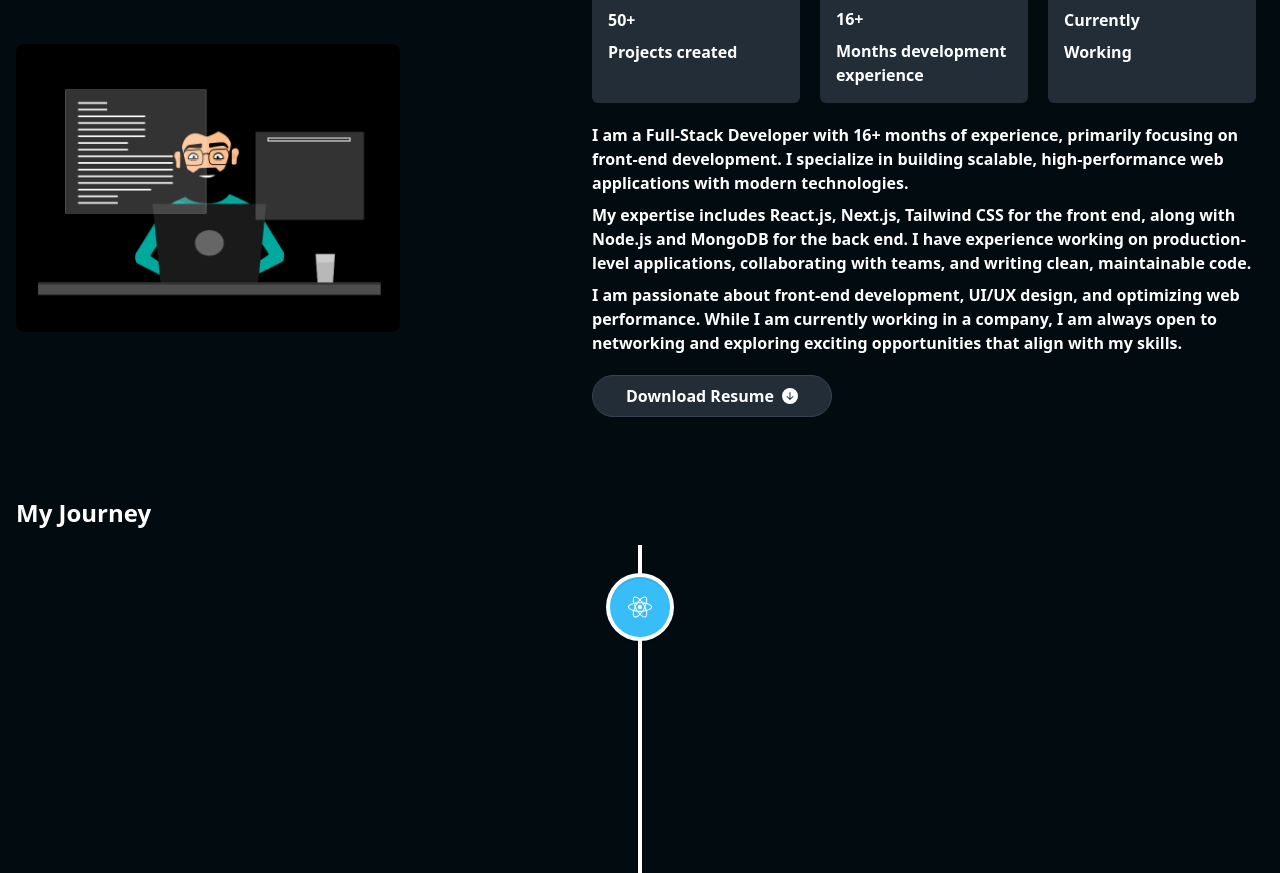
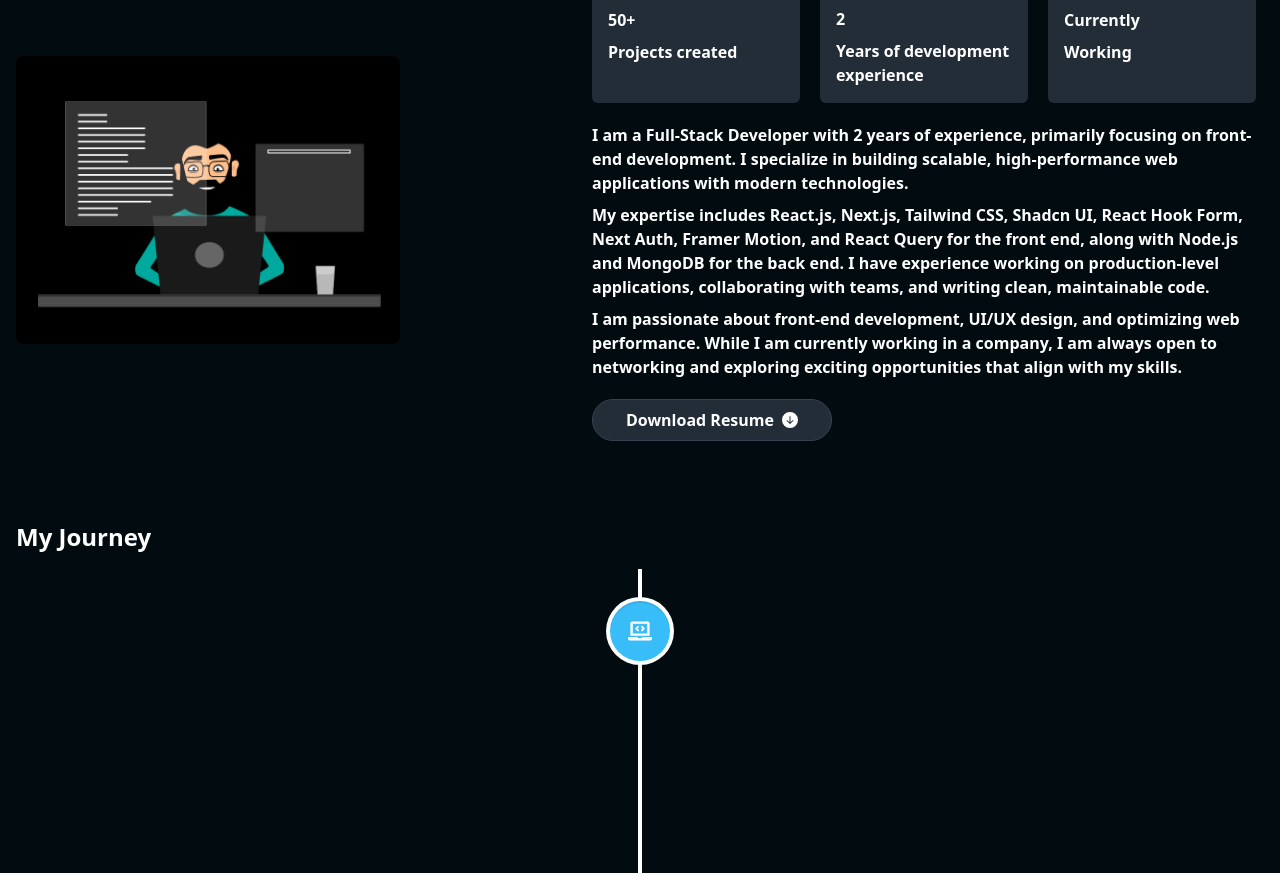
Before and after one commit to vivek3454/Portfolio, a React (Vite) app: page /about in a window 1280 px wide. Shown: the part 211-1084 px from the top of the page. Built offline with nearby package versions, Linux system fonts and the light colour scheme.

Commit message:
resume updated

```diff
--- a/src/components/ExperienceTimeline.jsx
+++ b/src/components/ExperienceTimeline.jsx
@@ -11,23 +11,6 @@ const ExperienceTimeline = () => {
             transition={{ duration: 1 }}
         >
             <VerticalTimeline>
-                {/* Internship Experience */}
-                <VerticalTimelineElement
-                    className="vertical-timeline-element--work"
-                    contentStyle={{ background: "#232d38", color: "#fff" }}
-                    contentArrowStyle={{ borderRight: "7px solid #232d38" }}
-                    date="June 2023 - July 2023"
-                    iconStyle={{ background: "#38bdf8", color: "#fff" }}
-                    icon={<FaReact />}
-                >
-                    <h3 className="vertical-timeline-element-title">React.js Developer Intern</h3>
-                    <h4 className="vertical-timeline-element-subtitle">AI Hubs</h4>
-                    <p>
-                        Worked on the <strong>UI development</strong> of AI-based platforms using <strong>React.js and Tailwind CSS</strong>.
-                        Designed and implemented <strong>responsive user interfaces</strong> to enhance user experience.
-                        Integrated <strong>React components</strong> and improved <strong>frontend performance</strong> for AI applications.
-                    </p>
-                </VerticalTimelineElement>
 
                 {/* Full-Time Experience */}
                 <VerticalTimelineElement
@@ -45,6 +28,22 @@ const ExperienceTimeline = () => {
                         Contributing to <strong>scalable web projects</strong> in a professional environment.
                     </p>
                 </VerticalTimelineElement>
+                <VerticalTimelineElement
+                    className="vertical-timeline-element--work"
+                    contentStyle={{ background: "#232d38", color: "#fff" }}
+                    contentArrowStyle={{ borderRight: "7px solid #232d38" }}
+                    date="May 2023 - Nov 2023"
+                    iconStyle={{ background: "#38bdf8", color: "#fff" }}
+                    icon={<FaReact />}
+                >
+                    <h3 className="vertical-timeline-element-title">React.js Developer</h3>
+                    <h4 className="vertical-timeline-element-subtitle">AI Hubs</h4>
+                    <p>
+                        Worked on the <strong>UI development</strong> of AI-based platforms using <strong>React.js and Tailwind CSS</strong>.
+                        Designed and implemented <strong>responsive user interfaces</strong> to enhance user experience.
+                        Integrated <strong>React components</strong> and improved <strong>frontend performance</strong> for AI applications.
+                    </p>
+                </VerticalTimelineElement>
             </VerticalTimeline>
         </motion.div>
     );
--- a/src/pages/About.jsx
+++ b/src/pages/About.jsx
@@ -2,7 +2,7 @@ import { AiFillProject } from "react-icons/ai";
 import { BsFillArrowDownCircleFill } from "react-icons/bs";
 import { MdVerified } from "react-icons/md";
 import aboutGif from "../assets/images/Developer.gif";
-import myResume from "../assets/viveks resume.pdf";
+import myResume from "../assets/Vivek Parde's Resume.pdf";
 import { motion } from "motion/react";
 import ExperienceTimeline from "../components/ExperienceTimeline";
 import { FaLaptopCode } from "react-icons/fa";
@@ -37,7 +37,7 @@ const About = () => {
           >
             {[
               { icon: <AiFillProject size={25} />, title: "50+", desc: "Projects created" },
-              { icon: <MdVerified size={25} />, title: "16+", desc: "Months development experience" },
+              { icon: <MdVerified size={25} />, title: "2", desc: "Years of development experience" },
               { icon: <FaLaptopCode size={25} />, title: "Currently", desc: "Working" }
             ].map((item, index) => (
               <motion.div
@@ -55,8 +55,8 @@ const About = () => {
 
           {/* Animated Paragraphs */}
           {[
-            `I am a Full-Stack Developer with 16+ months of experience, primarily focusing on front-end development. I specialize in building scalable, high-performance web applications with modern technologies.`,
-            `My expertise includes React.js, Next.js, Tailwind CSS for the front end, along with Node.js and MongoDB for the back end. I have experience working on production-level applications, collaborating with teams, and writing clean, maintainable code.`,
+            `I am a Full-Stack Developer with 2 years of experience, primarily focusing on front-end development. I specialize in building scalable, high-performance web applications with modern technologies.`,
+            `My expertise includes React.js, Next.js, Tailwind CSS, Shadcn UI, React Hook Form, Next Auth, Framer Motion, and React Query for the front end, along with Node.js and MongoDB for the back end. I have experience working on production-level applications, collaborating with teams, and writing clean, maintainable code.`,
             `I am passionate about front-end development, UI/UX design, and optimizing web performance. While I am currently working in a company, I am always open to networking and exploring exciting opportunities that align with my skills.`
           ].map((text, index) => (
             <motion.p
```
Also changed, not shown: 2 other files (tests, documents, lock files or other folders).
